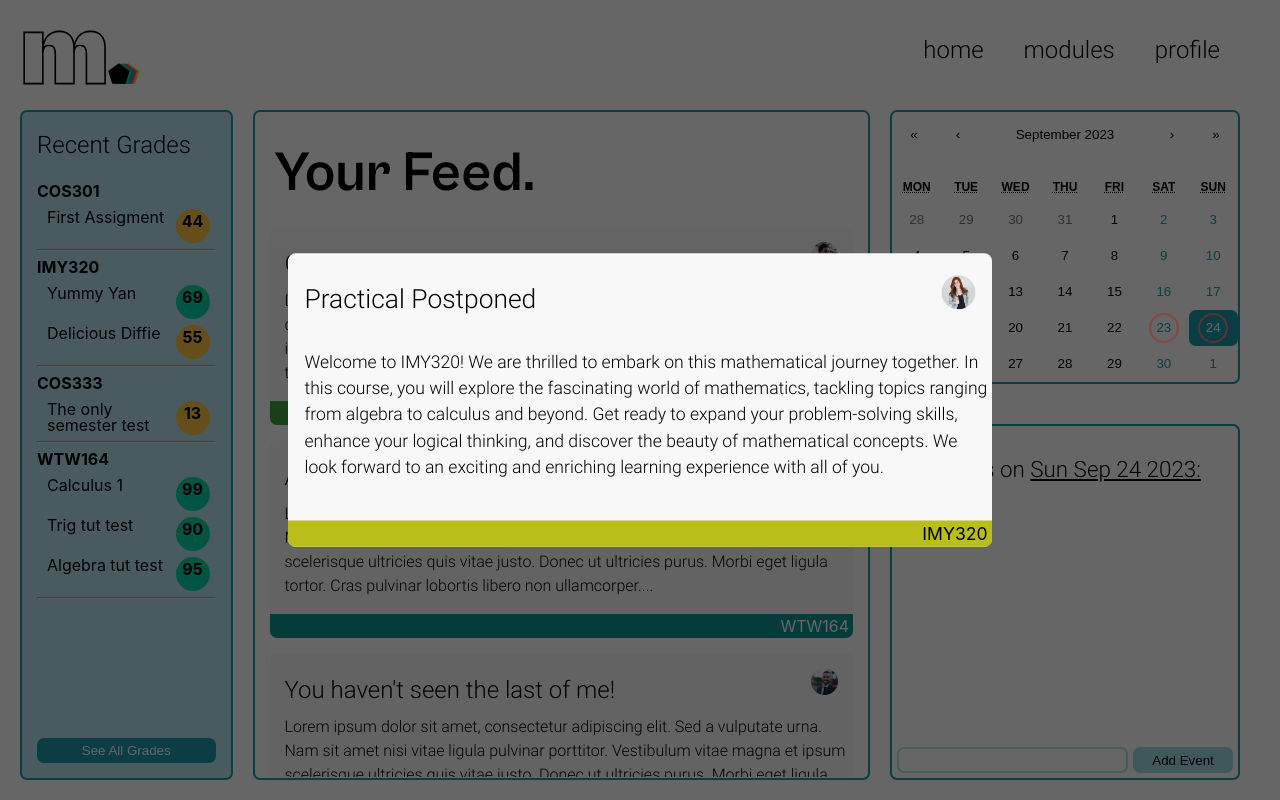
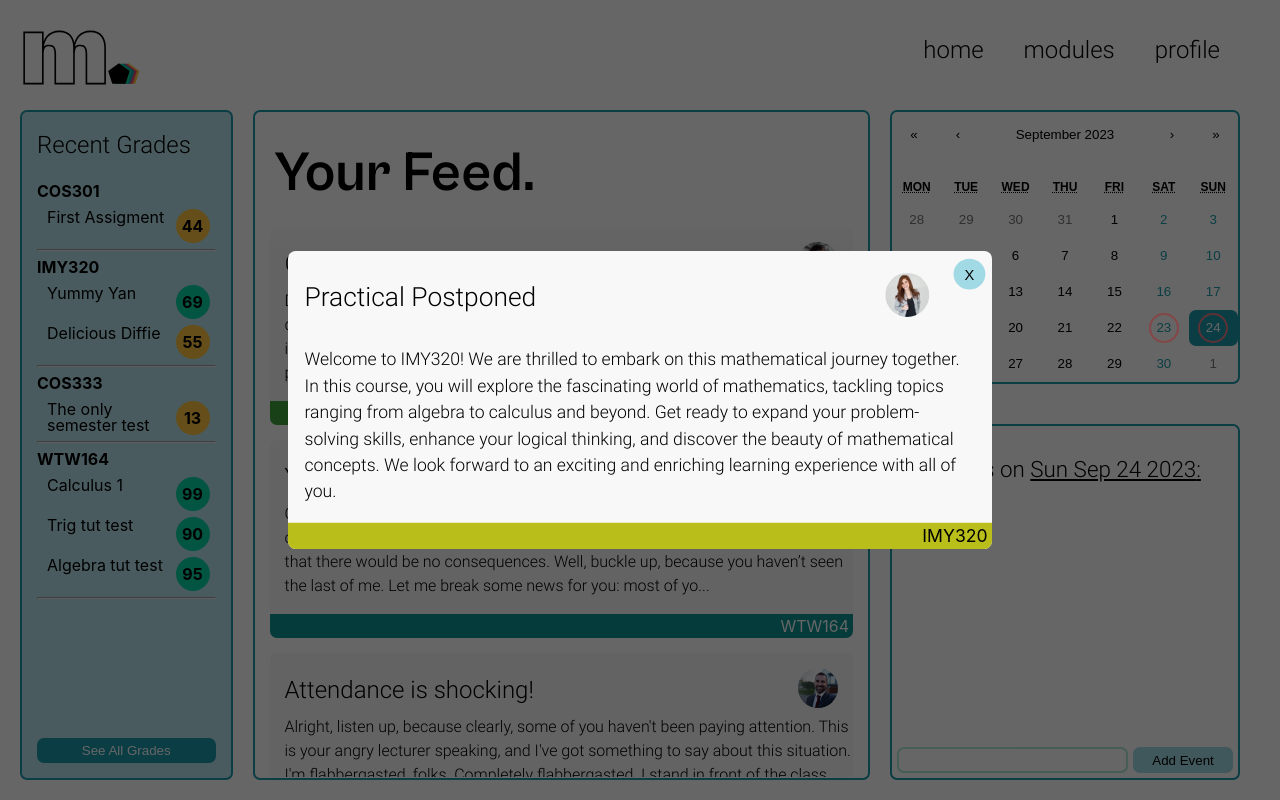
Before and after one commit to TashUni/IMY320_TheMarellousFivers, a React (Create React App) app in the folder web-project/: page / in a window 1280 px wide. Both pictures are taken after a click on the element 561 px from the left and 326 px from the top of the page. Built offline with nearby package versions, Linux system fonts and the light colour scheme.

Commit message:
finished expanded announcement style

```diff
--- a/web-project/src/components/Announcement/Announcement.js
+++ b/web-project/src/components/Announcement/Announcement.js
@@ -21,6 +21,7 @@ function Announcement(props) {
                         <div className={styles.img}>
                             <img alt="profile" src={props.profilePhoto}/>
                         </div>
+
                     </div>
                     <div>
                         <p className={styles.p}>{props.content.length > 300 ? props.content.substring(0, 300) + "..." : props.content}</p>
@@ -35,11 +36,12 @@ function Announcement(props) {
                 <div className={styles.BackPanel} onClick={() => setExpanded(false)}></div>
                 <div className={styles.ExpandedAnnouncement}>
                     <div className={styles.InnerContent}>
-                        <div className={styles.TopBar}>
+                        <div className={styles.TopBarExpanded}>
                             <h2 className={styles.h2}>{props.heading}</h2>
-                            <div className={styles.img}>
+                            <div className={`${styles.img} ${styles.expandedImg}`}>
                                 <img alt="profile" src={props.profilePhoto}/>
                             </div>
+                            <button className={styles.Button} onClick={() => setExpanded(false)}>X</button>
                         </div>
                         <div className={styles.expandedPara}>
                             <p className={styles.p}>{props.content}</p>
--- a/web-project/src/components/Announcement/announcement.module.scss
+++ b/web-project/src/components/Announcement/announcement.module.scss
@@ -37,8 +37,11 @@ $margin: 15px;
 
 .expandedPara {
     padding-top: 20px;
-    padding-bottom: 20px;
+    padding-bottom: 0px;
+    padding-right: 20px;
 }
+
+
 
 .p {
     padding-left: $margin;
@@ -53,11 +56,20 @@ $margin: 15px;
 
 .TopBar {
     display: grid;
-    grid-template-columns: 13fr 1fr;
+    grid-template-columns: 10fr 55px;
+}
+
+.TopBarExpanded {
+    display: grid;
+    grid-template-columns: 13fr 55px 1fr;
 }
 
 .img {
     padding-right: 15px;
+}
+
+.expandedImg {
+    width: 40px;
 }
 
 .img img{
@@ -66,6 +78,16 @@ $margin: 15px;
     object-fit: cover;
 }
 
+.Button {
+    margin-right: 7px;
+    height: 28px;
+    border-radius: 100%;
+    width: 29px;
+    top: 7px;
+    margin-top: 0;
+    position: absolute;
+    right: -1px;
+}
 
 .BottomBar {
     display: flex;
--- a/web-project/src/components/Feed/Feed.js
+++ b/web-project/src/components/Feed/Feed.js
@@ -19,7 +19,7 @@ const data = [
         module: "COS333",
         content: "Dear Students,\n" +
             "\n" +
-            "We have an exciting event coming up in our math course! We are delighted to announce a guest lecture by Sarah May, a renowned mathematician in the field of [specific field of mathematics]. The lecture, titled \"[Lecture Title],\" will take place on [Date] at [Time] in [Location/Online Platform]. This is a fantastic opportunity to gain insights from an expert in the field and expand your understanding of mathematics. We encourage all of you to attend and make the most of this unique learning experience.",
+            "We have an exciting event coming up in our math course! We are delighted to announce a guest lecture by Sarah May, a renowned mathematician in the field of Statistics. The lecture, titled \"Oh for the love of Maths,\" will take place on 24 May at 15:00 in the RautenBach hall. This is a fantastic opportunity to gain insights from an expert in the field and expand your understanding of mathematics. We encourage all of you to attend and make the most of this unique learning experience.",
         heading: "Guest Lecturer",
         profilePhoto: profile2,
         color: colors["COS333"].normal,
@@ -27,15 +27,9 @@ const data = [
     },
     {
         module: "WTW164",
-        content: "Lorem ipsum dolor sit amet, consectetur adipiscing elit. Sed a vulputate urna. Nam sit amet nisi vitae ligula pulvinar porttitor. Vestibulum vitae magna et ipsum scelerisque ultricies quis vitae justo. Donec ut ultricies purus. Morbi eget ligula tortor. Cras pulvinar lobortis libero non ullamcorper. Donec quis urna nec mi eleifend tincidunt. Nam id dictum elit.",
-        heading: "Attendance is shocking!",
-        profilePhoto: profile3,
-        color: colors["WTW164"].normal,
-        isWhite: colors["WTW164"].whiteText
-    },
-    {
-        module: "WTW164",
-        content: "Lorem ipsum dolor sit amet, consectetur adipiscing elit. Sed a vulputate urna. Nam sit amet nisi vitae ligula pulvinar porttitor. Vestibulum vitae magna et ipsum scelerisque ultricies quis vitae justo. Donec ut ultricies purus. Morbi eget ligula tortor. Cras pulvinar lobortis libero non ullamcorper. Donec quis urna nec mi eleifend tincidunt. Nam id dictum elit.",
+        content: "Oh, you thought you could breathe a sigh of relief, didn’t you? You thought you could just slide by, attending class when it suits you, ignoring my warnings, and that there would be no consequences. Well, buckle up, because you haven’t seen the last of me.\n" +
+            "\n" +
+            "Let me break some news for you: most of your peers, the ones who actually showed up and gave a damn, they passed the last test. Imagine that! They put in the effort, they listened, they learned, and they conquered. Now, what about you? Where were you? Probably hitting the snooze button, or maybe you were too busy with your oh-so-important social life to bother with mathematics. Well, your apathy ends now",
         heading: "You haven't seen the last of me!",
         profilePhoto: profile3,
         color: colors["WTW164"].normal,
@@ -43,7 +37,11 @@ const data = [
     },
     {
         module: "WTW164",
-        content: "Lorem ipsum dolor sit amet, consectetur adipiscing elit. Sed a vulputate urna. Nam sit amet nisi vitae ligula pulvinar porttitor. Vestibulum vitae magna et ipsum scelerisque ultricies quis vitae justo. Donec ut ultricies purus. Morbi eget ligula tortor. Cras pulvinar lobortis libero non ullamcorper. Donec quis urna nec mi eleifend tincidunt. Nam id dictum elit.",
+        content: "Alright, listen up, because clearly, some of you haven't been paying attention. This is your angry lecturer speaking, and I've got something to say about this situation.\n" +
+            "\n" +
+            "I'm flabbergasted, folks. Completely flabbergasted. I stand in front of the class, armed with knowledge, enthusiasm, and a passion for teaching, and what do I get in return? Empty seats! Seriously? Is this some kind of joke?\n" +
+            "\n" +
+            "Let me break it down for you. This math course isn't just another class. It's a golden opportunity, a chance for you to grasp the intricacies of mathematics, to conquer the world of numbers, and what do you do? You skip it. You skip it like it's some optional party you can decide to attend or not. Well, newsflash: it's not optional.",
         heading: "Attendance is shocking!",
         profilePhoto: profile3,
         color: colors["WTW164"].normal,
--- a/web-project/src/components/Grades/grades.module.scss
+++ b/web-project/src/components/Grades/grades.module.scss
@@ -26,6 +26,11 @@
   margin: 10px;
 }
 
+.Yellow .Green {
+  display: flex;
+  align-items: center;
+}
+
 .Yellow {
   background-color: var(--cl-yellow);
 }
@@ -39,12 +44,10 @@
   text-align: right;
   border-radius: 100%;
   display: flex;
-  align-content: center;
+  align-items: center;
   justify-content: center;
-  padding-top: 4px;
+  padding: 2px;
   width: 30px;
-  padding-left: 2px;
-  padding-right: 2px;
   height: 30px;
 }
 
```
